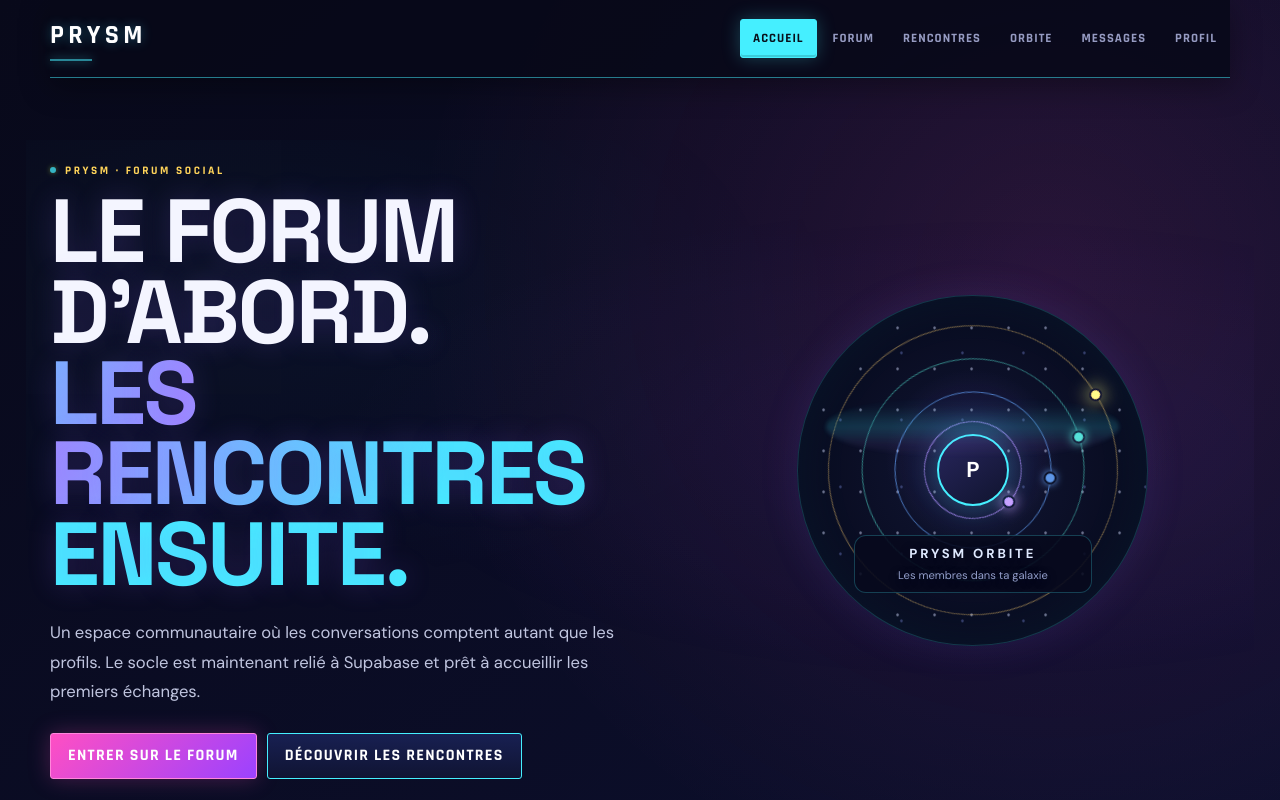
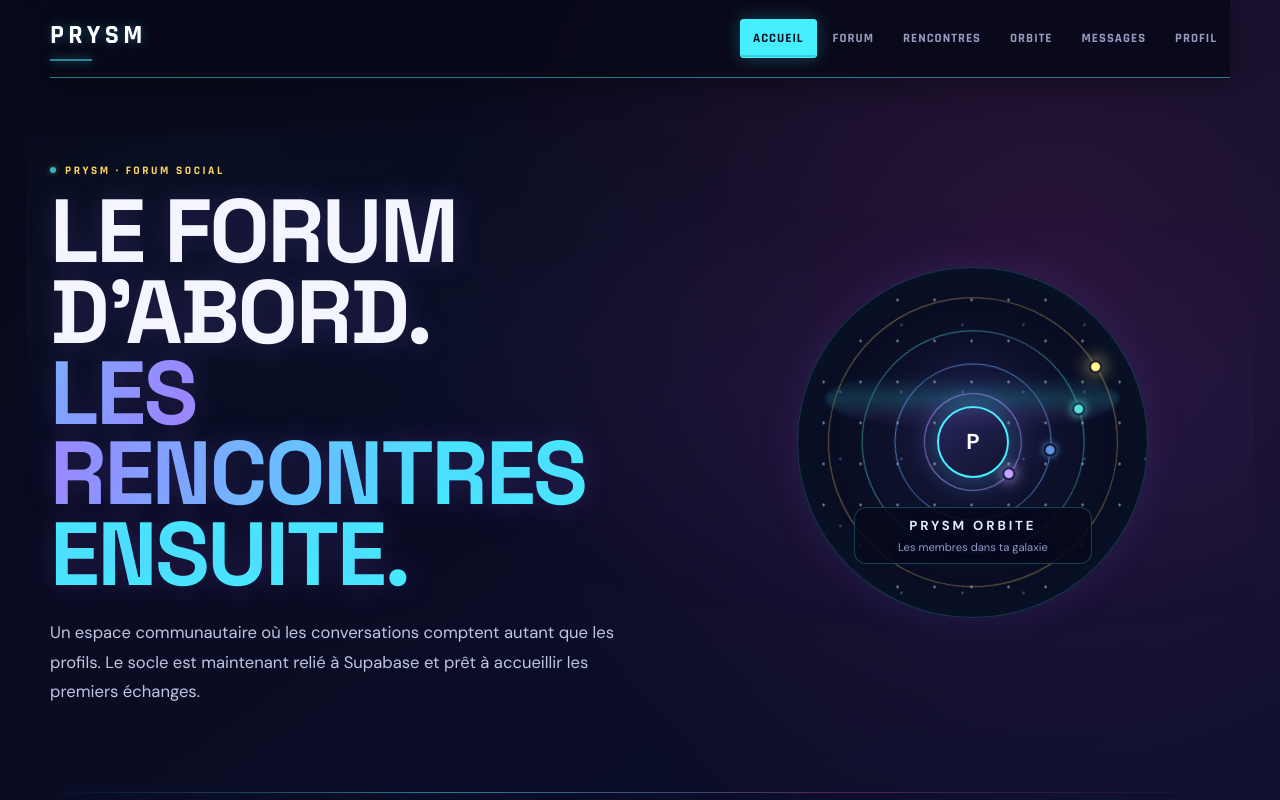
Before and after one commit to LadyOoscar/Prysm-forum, a Next.js app: page / in a window 1280 px wide. Shown: the top 800 px of the page. Built offline with nearby package versions, Linux system fonts and the light colour scheme; no server answers; the database is empty.

Commit message:
Remove redundant homepage forum and dating buttons

```diff
--- a/app/page.tsx
+++ b/app/page.tsx
@@ -47,7 +47,7 @@ export default function HomePage() {
         {canModerate && <Link href="/moderation" aria-label="Espace Modo/Admin">Modo/Admin</Link>}
       </nav>
     </header>
-    <section className="hero"><div><p className="eyebrow">PRYSM · forum social</p><h1>Le forum d’abord.<br/><span>Les rencontres ensuite.</span></h1><p className="lead">Un espace communautaire où les conversations comptent autant que les profils. Le socle est maintenant relié à Supabase et prêt à accueillir les premiers échanges.</p><div className="actions"><Link className="button primary" href="/forum">Entrer sur le forum</Link><Link className="button" href="/rencontres">Découvrir les rencontres</Link></div></div><Link className="home-orbit" href="/orbite" aria-label="Découvrir PRYSM Orbite"><span className="home-orbit-stars" aria-hidden="true"/><span className="home-orbit-ring home-orbit-ring-1"><i className="home-orbit-dot"/></span><span className="home-orbit-ring home-orbit-ring-2"><i className="home-orbit-dot"/></span><span className="home-orbit-ring home-orbit-ring-3"><i className="home-orbit-dot"/></span><span className="home-orbit-ring home-orbit-ring-4"><i className="home-orbit-dot"/></span><span className="home-orbit-sun">{orbitAvatar ? <img src={orbitAvatar} alt=""/> : <b>{orbitName}</b>}</span><span className="home-orbit-caption"><strong>PRYSM ORBITE</strong><small>Les membres dans ta galaxie</small></span></Link></section>
+    <section className="hero"><div><p className="eyebrow">PRYSM · forum social</p><h1>Le forum d’abord.<br/><span>Les rencontres ensuite.</span></h1><p className="lead">Un espace communautaire où les conversations comptent autant que les profils. Le socle est maintenant relié à Supabase et prêt à accueillir les premiers échanges.</p></div><Link className="home-orbit" href="/orbite" aria-label="Découvrir PRYSM Orbite"><span className="home-orbit-stars" aria-hidden="true"/><span className="home-orbit-ring home-orbit-ring-1"><i className="home-orbit-dot"/></span><span className="home-orbit-ring home-orbit-ring-2"><i className="home-orbit-dot"/></span><span className="home-orbit-ring home-orbit-ring-3"><i className="home-orbit-dot"/></span><span className="home-orbit-ring home-orbit-ring-4"><i className="home-orbit-dot"/></span><span className="home-orbit-sun">{orbitAvatar ? <img src={orbitAvatar} alt=""/> : <b>{orbitName}</b>}</span><span className="home-orbit-caption"><strong>PRYSM ORBITE</strong><small>Les membres dans ta galaxie</small></span></Link></section>
     <section className="section"><div className="section-heading"><div><p className="eyebrow">Le cœur de PRYSM</p><h2>Les conversations avant les algorithmes.</h2></div><span className="status">FORUM 0.2</span></div><div className="cards">{sections.map(s => <Link className="card" href={s.href} key={s.title}><span>Section</span><h3>{s.title}</h3><p>{s.text}</p><strong>Ouvrir →</strong></Link>)}</div></section>
     <CommunityCalendar />
     <footer>PRYSM · Forum social</footer>
```
